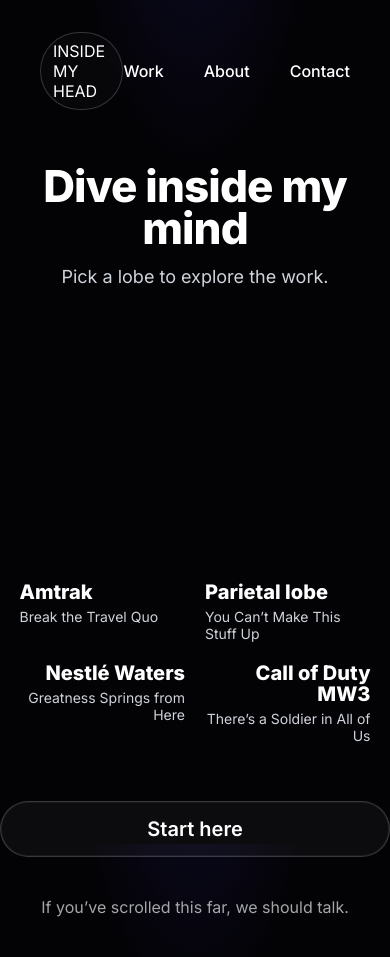
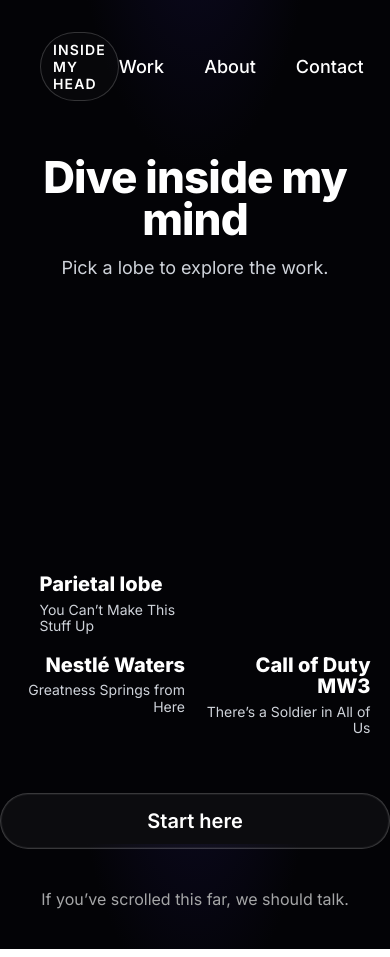
Before and after one commit to kensgithubaccount/inside-my-head-3d-js, a Next.js app: page / in a window 390 px wide. Built offline with nearby package versions, Linux system fonts and the light colour scheme.

Commit message:
Update globals.css

```diff
--- a/app/globals.css
+++ b/app/globals.css
@@ -9,9 +9,9 @@
 *{box-sizing:border-box}
 html,body{height:100%}
 body{
-  margin:0;
-  color:var(--text);
-  font-family:Inter,system-ui,Arial,sans-serif;
+  margin:0;color:var(--text);
+  font-family:Inter,system-ui,"Helvetica Neue",Arial,sans-serif;
+  font-feature-settings:"kern","liga","calt";
   background:radial-gradient(80% 100% at 50% -20%, var(--bg-deep) 0%, var(--bg) 40%) fixed;
 }
 
@@ -21,110 +21,59 @@
 .site-header{padding-top:calc(32px + env(safe-area-inset-top))}
 .row{display:flex;align-items:center;justify-content:space-between}
 
-.badge{
-  display:inline-block;padding:8px 12px;border-radius:9999px;
-  border:1px solid var(--stroke);background:rgba(255,255,255,.02)
-}
+.badge{display:inline-block;padding:8px 12px;border-radius:9999px;border:1px solid var(--stroke);background:rgba(255,255,255,.02);font-weight:600;font-size:14px;letter-spacing:.08em}
 .primary-nav{display:flex;gap:40px}
-.primary-nav a{color:var(--text);text-decoration:none;font-weight:500}
+.primary-nav a{color:var(--text);text-decoration:none;font-weight:500;font-size:18px}
+.primary-nav a:hover{color:var(--text-weak)}
 
 /* Hero text */
-.h1{
-  margin:56px auto 0;text-align:center;font-weight:800;line-height:.95;letter-spacing:-.02em;
-  font-size:clamp(44px,7.2vw,96px);max-width:1100px;
-  opacity:0; transform:translateY(8px);
-  animation:fadeUp .6s ease forwards;
-}
-.subhead{
-  margin:16px auto 0;text-align:center;font-size:clamp(18px,2vw,28px);color:var(--text-weak);
-  opacity:0; transform:translateY(6px);
-  animation:fadeUp .6s ease .08s forwards;
-}
+.h1{margin:56px auto 0;text-align:center;font-weight:800;line-height:.95;letter-spacing:-.02em;font-size:clamp(44px,7.2vw,96px);max-width:1100px}
+.subhead{margin:16px auto 0;text-align:center;font-size:clamp(18px,2vw,28px);color:var(--text-weak);line-height:1.25}
+.hero{position:relative;padding-bottom:40px}
 
-.hero{position:relative; padding-bottom:40px}
-.brain-wrap{position:relative;margin:56px auto 0;width:clamp(600px,56.9vw,820px)}
+/* Brain block */
+.brain-wrap{position:relative;margin:56px auto 0;width:clamp(600px,56.9vw,820px);overflow:visible}
 .brain-3d{position:relative;width:100%;aspect-ratio:1280/800;border-radius:12px}
+.brain-3d canvas{display:block;width:100%!important;height:100%!important;border-radius:12px}
 
-/* Hemisphere glow on hover via data attr */
-.hero::before{
-  content:"";position:absolute;inset:0;translate:0 -12px;z-index:-1;opacity:0;pointer-events:none;
-  transition:opacity .3s ease;
-}
+/* Hemisphere glow via data attribute on section */
+.hero::before{content:"";position:absolute;inset:0;translate:0 -12px;z-index:-1;opacity:0;pointer-events:none;transition:opacity .3s ease}
 .hero[data-hemi="left"]::before{background:var(--glow-red);opacity:.75}
 .hero[data-hemi="right"]::before{background:var(--glow-blue);opacity:.65}
 
-/* Around-brain labels */
+/* Labels */
 .labels{position:relative}
-.label{
-  position:absolute;width:28ch;color:var(--text);text-decoration:none;opacity:1;transition:opacity .2s ease;
-  filter:drop-shadow(0 0 0 transparent);
-  /* entrance animation */
-  opacity:0; transform:translateY(10px);
-  animation:fadeUp .5s ease forwards;
-}
+.label{position:absolute;width:28ch;color:var(--text);text-decoration:none;transition:opacity .2s ease}
 .labels:hover .label{opacity:.55}
 .label:where(:hover,:focus-visible){opacity:1}
 .label .label-title{font-weight:800;line-height:1.05;text-wrap:balance;font-size:clamp(20px,2.4vw,36px)}
 .label .label-sub{display:block;margin-top:6px;color:var(--text-weak);font-weight:400;font-size:clamp(14px,1.4vw,20px)}
-.label.left.top{left:-40px;top:10%;text-align:left;transform:translate(-100%,10px)}
-.label.left.bottom{left:-40px;bottom:10%;text-align:left;transform:translate(-100%,10px)}
+.label.left.top{left:-40px;top:10%;text-align:left;transform:translateX(-100%)}
+.label.left.bottom{left:-40px;bottom:10%;text-align:left;transform:translateX(-100%)}
 .label.right.top{right:-40px;top:10%;text-align:right}
 .label.right.bottom{right:-40px;bottom:10%;text-align:right}
-
-/* Stagger the label animations (top-left → bottom-right) */
-.labels .label.left.top{animation-delay:.12s}
-.labels .label.left.bottom{animation-delay:.18s}
-.labels .label.right.top{animation-delay:.24s}
-.labels .label.right.bottom{animation-delay:.30s}
+.label:focus-visible{outline:2px solid var(--stroke-strong);outline-offset:4px;border-radius:4px}
 
 @media (max-width:1279.98px){.brain-wrap{width:min(700px,60vw)}}
 @media (max-width:1023.98px){.brain-wrap{width:min(600px,70vw)}.label{line-height:1.2}}
 @media (max-width:767.98px){
   .brain-wrap{width:90vw}
   .labels{display:grid;grid-template-columns:1fr 1fr;gap:20px;margin-top:20px}
-  .label{position:static;transform:translateY(10px);width:auto;text-align:center}
-  .labels .label:nth-child(1){animation-delay:.12s}
-  .labels .label:nth-child(2){animation-delay:.18s}
-  .labels .label:nth-child(3){animation-delay:.24s}
-  .labels .label:nth-child(4){animation-delay:.30s}
+  .label{position:static;transform:none;width:auto;text-align:center}
 }
 
 /* CTA */
-.cta{
-  display:flex;align-items:center;justify-content:center;height:64px;min-width:232px;padding:0 28px;margin:56px auto 0;
-  border-radius:9999px;border:1px solid var(--stroke);background:rgba(255,255,255,.04);
-  box-shadow:inset 0 0 0 1px rgba(255,255,255,.06);color:var(--text);text-decoration:none;font-size:20px;font-weight:600;
-  transition:transform .2s ease,border-color .2s ease,background .25s ease;
-  opacity:0; transform:translateY(12px);
-  animation:fadeUp .6s ease .36s forwards;
-}
+.cta{display:flex;align-items:center;justify-content:center;height:64px;min-width:232px;padding:0 28px;margin:56px auto 0;border-radius:9999px;border:1px solid var(--stroke);background:rgba(255,255,255,.04);box-shadow:inset 0 0 0 1px rgba(255,255,255,.06);color:var(--text);text-decoration:none;font-size:20px;font-weight:600;transition:transform .2s ease,border-color .2s ease,background .25s ease}
 .cta:hover{background:var(--glow-button);border-color:var(--stroke-strong);transform:translateY(-1px)}
 .cta:active{transform:translateY(0)}
 @media (max-width:767.98px){.cta{height:56px}}
+.foot-hint{margin:40px auto 0;text-align:center;color:var(--text-mute);font-size:16px}
 
-.foot-hint{margin:40px auto 0;text-align:center;color:var(--text-mute)}
-
-/* === Hotspots: invisible by default; show only on interaction === */
+/* Hotspots invisible by default */
 .hotspots{position:absolute;inset:0;width:100%;height:100%;pointer-events:auto}
 .hotspots a{outline:none;cursor:pointer}
-.hotspots ellipse{fill:transparent;stroke:transparent;transition:fill .2s ease, stroke .2s ease}
+.hotspots ellipse{fill:transparent;stroke:transparent;transition:fill .2s ease,stroke .2s ease}
 .spot-left:hover ellipse,.spot-left:focus-visible ellipse{fill:rgba(208,94,63,.18);stroke:rgba(255,255,255,.18);stroke-width:2}
 .spot-right:hover ellipse,.spot-right:focus-visible ellipse{fill:rgba(37,68,92,.18);stroke:rgba(255,255,255,.18);stroke-width:2}
 
-/* Animations */
-@keyframes fadeUp{
-  from{opacity:0; transform:translateY(12px)}
-  to{opacity:1; transform:translateY(0)}
-}
-
-/* Reduced motion */
-@media (prefers-reduced-motion: reduce){
-  .h1,.subhead,.label,.cta{animation:none!important;opacity:1!important;transform:none!important}
-  .cta{transition:none!important}
-}
-
-/* make sure the canvas fills the slot perfectly and never adds gaps */
-.brain-3d canvas{display:block; width:100% !important; height:100% !important; border-radius:12px}
-
-/* prevent any parent overflow from clipping soft glows at extreme sizes */
-.brain-wrap{overflow:visible}
+@media (prefers-reduced-motion:reduce){.cta{transition:none!important}}
```
